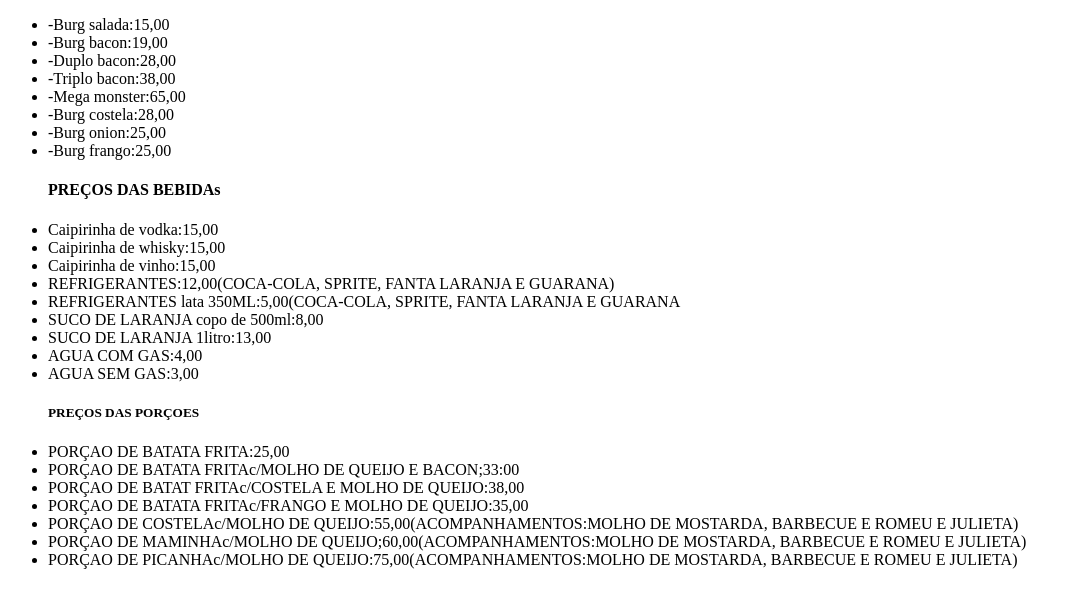
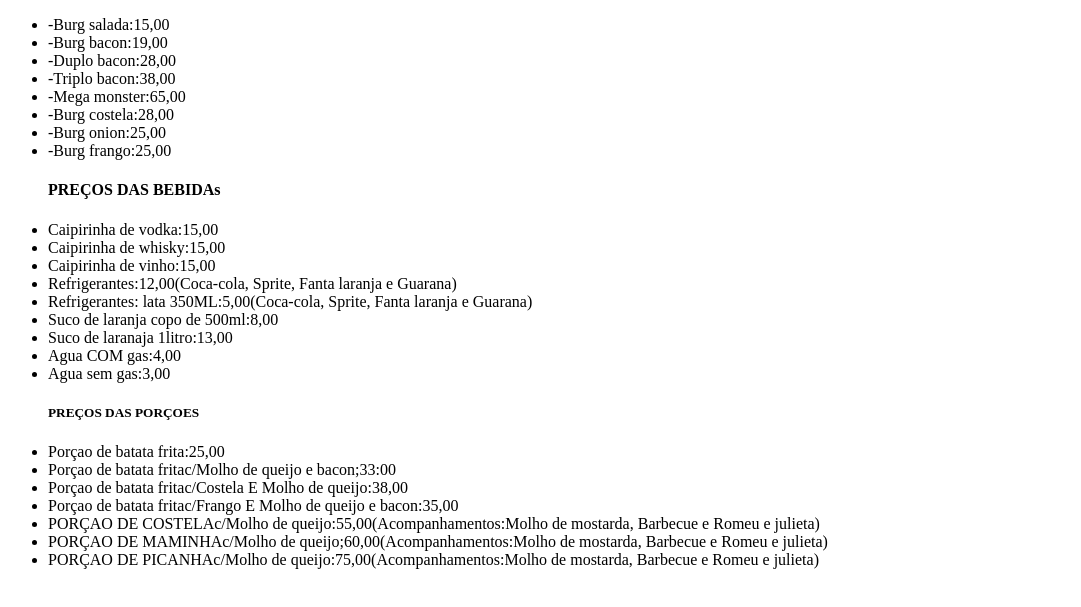
Before and after one commit to lolidaquebrada/bagueteria, a plain HTML site: page index.html in a window 1280 px wide. Shown: the part 643-1250 px from the top of the page, without its empty margins (0-1081 px from the left). Drawn offline with Linux system fonts and the light colour scheme.

Commit message:
bagueteia

```diff
--- a/index.html
+++ b/index.html
@@ -39,21 +39,21 @@
         <li>Caipirinha de vodka:15,00</li>
         <li>Caipirinha de whisky:15,00</li>
         <li>Caipirinha de vinho:15,00</li>
-        <li>REFRIGERANTES:12,00(COCA-COLA, SPRITE, FANTA LARANJA E GUARANA)</li>
-        <li>REFRIGERANTES lata 350ML:5,00(COCA-COLA, SPRITE, FANTA LARANJA E GUARANA</li>
-        <li>SUCO DE LARANJA copo de 500ml:8,00</li>
-        <li>SUCO DE LARANJA 1litro:13,00</li>
-        <li>AGUA COM GAS:4,00</li>
-        <li>AGUA SEM GAS:3,00</li>
+        <li>Refrigerantes:12,00(Coca-cola, Sprite, Fanta laranja e Guarana)</li>
+        <li>Refrigerantes: lata 350ML:5,00(Coca-cola, Sprite, Fanta laranja e Guarana)</li>
+        <li>Suco de laranja copo de 500ml:8,00</li>
+        <li>Suco de laranaja 1litro:13,00</li>
+        <li>Agua COM gas:4,00</li>
+        <li>Agua sem gas:3,00</li>
 
     <h5>PREÇOS DAS PORÇOES</h5>
-    <li>PORÇAO DE BATATA FRITA:25,00</li>
-    <li>PORÇAO DE BATATA FRITAc/MOLHO DE QUEIJO E BACON;33:00</li>
-    <li>PORÇAO DE BATAT FRITAc/COSTELA E MOLHO DE QUEIJO:38,00</li>
-    <li>PORÇAO DE BATATA FRITAc/FRANGO E MOLHO DE QUEIJO:35,00</li>
-    <li>PORÇAO DE COSTELAc/MOLHO DE QUEIJO:55,00(ACOMPANHAMENTOS:MOLHO DE MOSTARDA, BARBECUE E ROMEU E JULIETA)</li>
-    <li>PORÇAO DE MAMINHAc/MOLHO DE QUEIJO;60,00(ACOMPANHAMENTOS:MOLHO DE MOSTARDA, BARBECUE E ROMEU E JULIETA)</li>
-    <li>PORÇAO DE PICANHAc/MOLHO DE QUEIJO:75,00(ACOMPANHAMENTOS:MOLHO DE MOSTARDA, BARBECUE E ROMEU E JULIETA)</li>
+    <li>Porçao de batata frita:25,00</li>
+    <li>Porçao de batata fritac/Molho de queijo e bacon;33:00</li>
+    <li>Porçao de batata fritac/Costela E Molho de queijo:38,00</li>
+    <li>Porçao de batata fritac/Frango E Molho de queijo e bacon:35,00</li>
+    <li>PORÇAO DE COSTELAc/Molho de queijo:55,00(Acompanhamentos:Molho de mostarda, Barbecue e Romeu e julieta)</li>
+    <li>PORÇAO DE MAMINHAc/Molho de queijo;60,00(Acompanhamentos:Molho de mostarda, Barbecue e Romeu e julieta)</li>
+    <li>PORÇAO DE PICANHAc/Molho de queijo:75,00(Acompanhamentos:Molho de mostarda, Barbecue e Romeu e julieta)</li>
 </ul>
 </p><img id=""
 </html>
```
